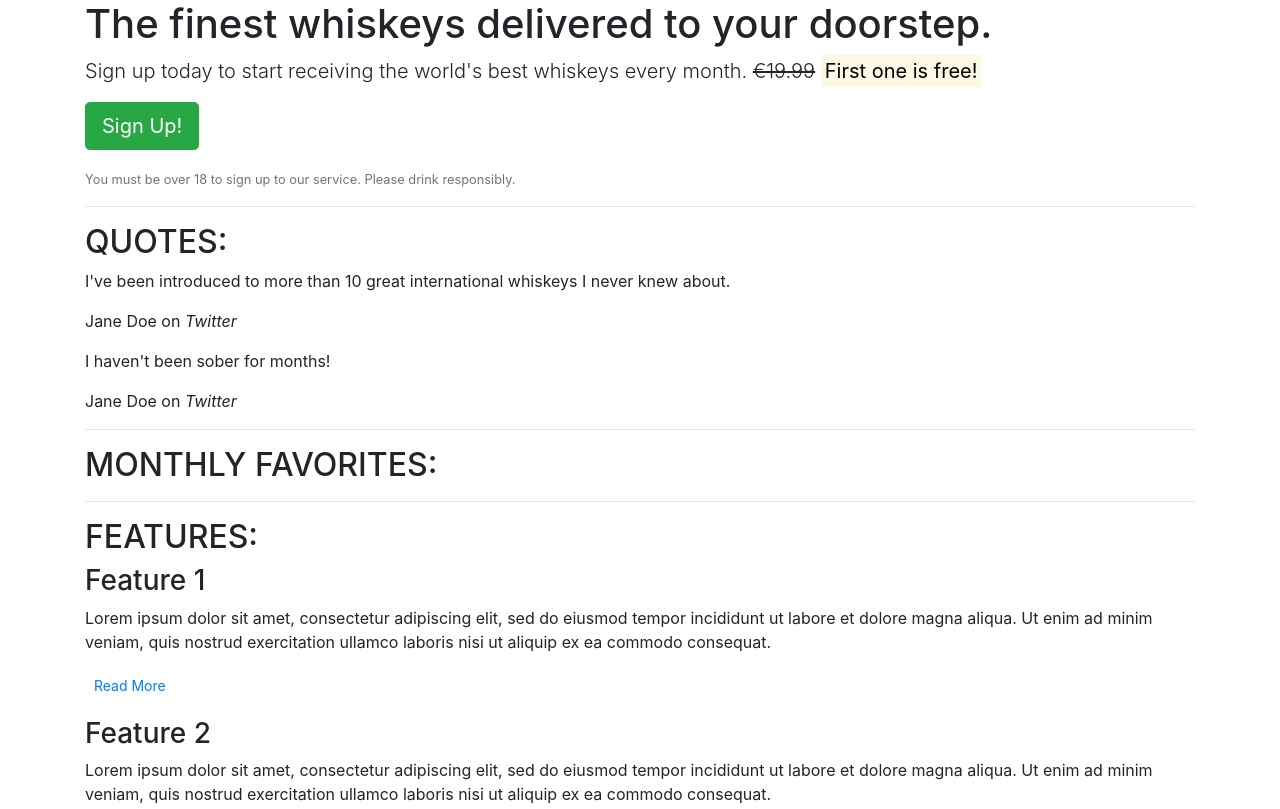
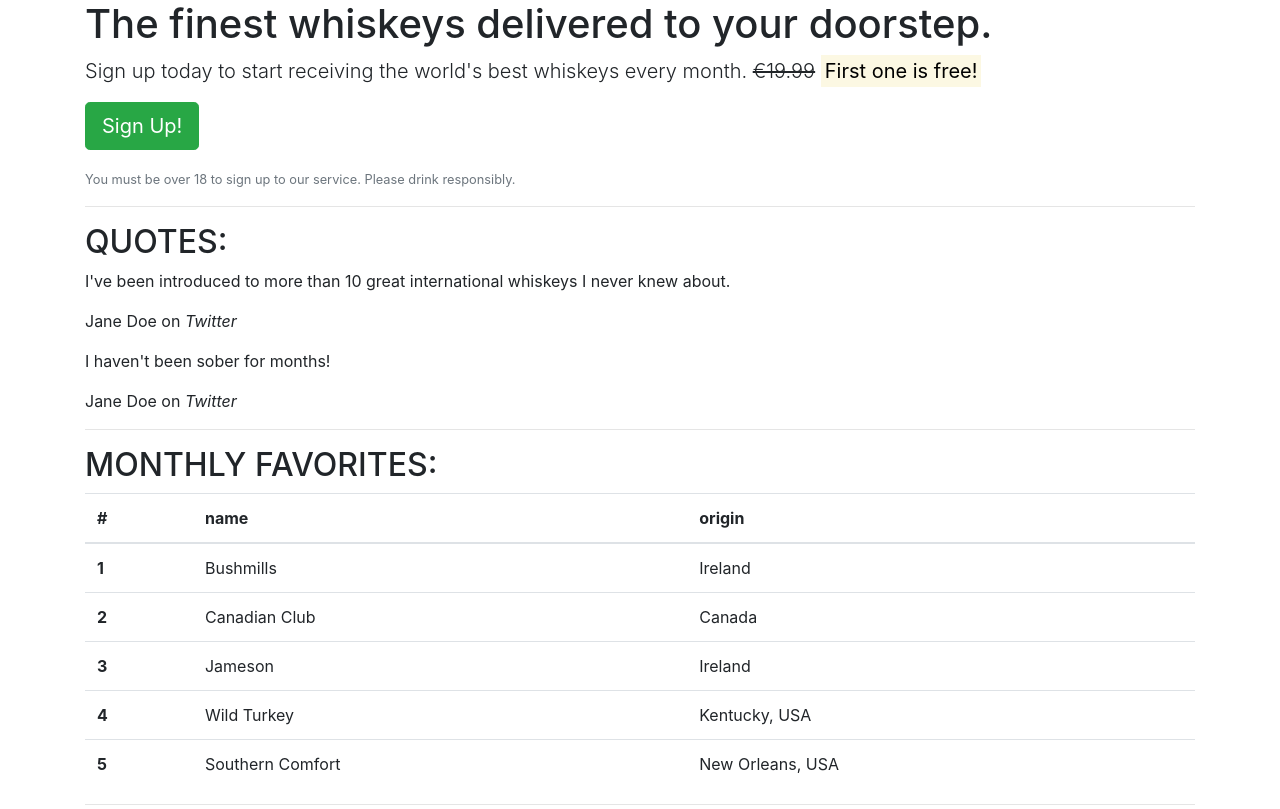
Before and after one commit to coder187/CI_WhiskeyDrop, a plain HTML site: page index.html in a window 1280 px wide. Shown: the top 809 px of the page. Drawn offline with nearby package versions, Linux system fonts and the light colour scheme.

Commit message:
initial commit

```diff
--- a/index.html
+++ b/index.html
@@ -39,6 +39,42 @@
         <!-- Monthly_favorites -->
         <section class="Monthly_favorites">
             <h2 class="text-uppercase">Monthly favorites:</h2>
+            <table class="table">
+        <thead>
+            <tr>
+            <th scope="col">#</th>
+            <th scope="col">name</th>
+            <th scope="col">origin</th>
+            </tr>
+        </thead>
+        <tbody>
+            <tr>
+                <th scope="row">1</th>
+                <td>Bushmills</td>
+                <td>Ireland</td>
+                </tr>
+            <tr>
+                <th scope="row">2</th>
+                <td>Canadian Club</td>
+                <td>Canada</td>
+            </tr>
+            <tr>
+                <th scope="row">3</th>
+                <td>Jameson</td>
+                <td>Ireland</td>
+            </tr>
+            <tr>
+                <th scope="row">4</th>
+                <td>Wild Turkey</td>
+                <td>Kentucky, USA</td>
+            </tr>
+            <tr>
+                <th scope="row">5</th>
+                <td>Southern Comfort</td>
+                <td>New Orleans, USA</td>
+            </tr>
+        </tbody>
+        </table>
 
         </section>
         <!-- /.Monthly_favorites -->
```
